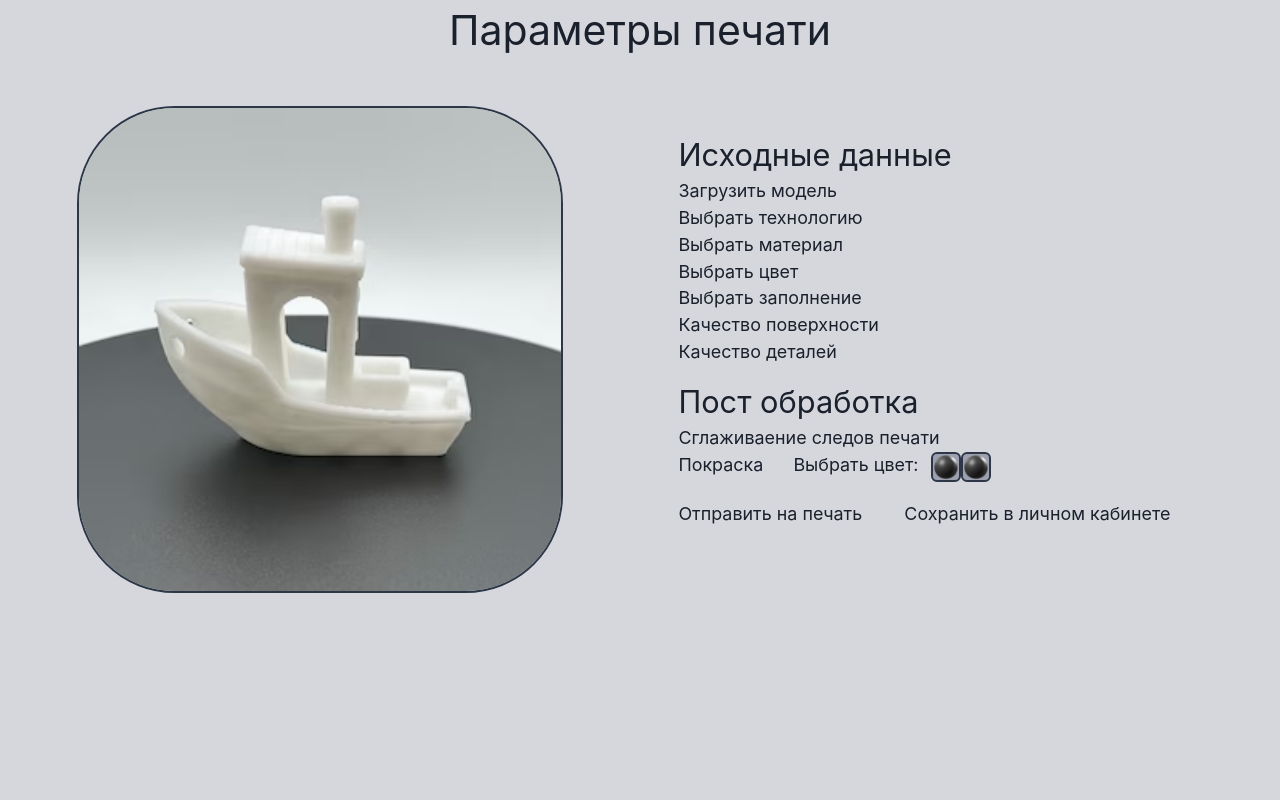
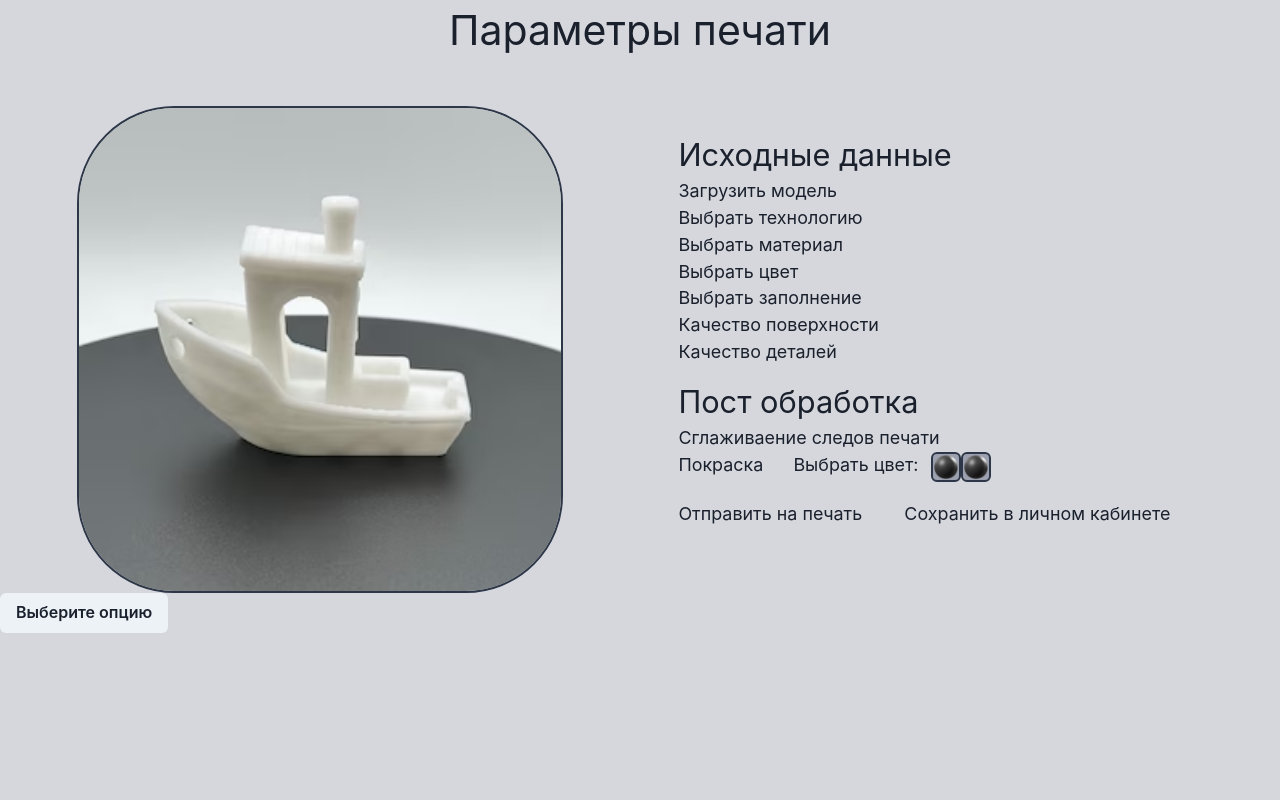
Before and after one commit to Tand-Anthros/printer-model-calculator, a Next.js app: page / in a window 1280 px wide. Shown: the top 800 px of the page. Built offline with nearby package versions, Linux system fonts and the light colour scheme.

Commit message:
DropComp comp, comp for drop comp? comp comp... (particly) closes #21

```diff
--- /dev/null
+++ b/src/comps/TestBox.tsx
@@ -0,0 +1,36 @@
+// DropComp.tsx
+import React, { useState } from 'react';
+import { Select, Box, Button, List, ListItem } from '@chakra-ui/react';
+
+import { _common_props } from '@/styls/_interfaces';
+
+
+const DropComp: React.FC<_common_props> = ({ value, style }) => {
+  const [isOpen, setIsOpen] = useState(false);
+
+  const toggleDropdown = () => setIsOpen(!isOpen);
+
+  return (
+    <Box style={style}>
+      <Button onClick={toggleDropdown}>
+        Выберите опцию
+      </Button>
+      {isOpen && (
+        <List spacing={3}>
+          { value }
+        </List>
+      )}
+    </Box>
+  );
+};
+
+export default DropComp;
+
+
+// {value.map((item, index) => (
+// 	<ListItem key={index} style={{ cursor: 'pointer' }} onClick={() => console.log(item.comp)}>
+// 		{item.comp}
+// 	</ListItem>
+// ))}
+
+//<option value='option1'>Опция 1</option>
--- a/src/pages/index.tsx
+++ b/src/pages/index.tsx
@@ -1,6 +1,6 @@
 import React from "react";
 import { ChakraProvider } from "@chakra-ui/react";
-import { FlexGrid, FlexColumn, FlexRow, Space, TextBox, ImageBox } from "@/styls/_imports";
+import { FlexGrid, FlexColumn, FlexRow, Space, TextBox, ImageBox, DropComp } from "@/styls/_imports";
 import { _context, _subtitle, _title } from "@/styls/_default";
 import { _comp_props } from "@/styls/_interfaces";
 
@@ -50,6 +50,18 @@ const comps: _comp_props[] = [
     ]}/>, flex: '0 1 47%'}
 
   ]}/>},
+  { comp: <DropComp value = {
+    <FlexColumn columnIndex = {0} value = {[
+      { comp: <TextBox value = "Загрузить модель" /> },
+      { comp: <TextBox value = "Выбрать технологию" /> },
+      { comp: <TextBox value = "Выбрать материал" /> },
+      { comp: <TextBox value = "Выбрать цвет" /> },
+      { comp: <TextBox value = "Выбрать заполнение" /> },
+      { comp: <TextBox value = "Качество поверхности" /> },
+      { comp: <TextBox value = "Качество деталей" /> },
+    ]}/>
+  }/> },
+
   { comp: <Space value = "99vw"/> },
 ];
 
--- a/src/styls/_imports.tsx
+++ b/src/styls/_imports.tsx
@@ -2,3 +2,4 @@ export { FlexGrid, FlexColumn, FlexRow } from "@/comps/FlexGrid";
 export { default as TextBox } from "@/comps/TextBox";
 export { default as ImageBox } from "@/comps/ImageBox";
 export { default as Space } from "@/comps/Space";
+export { default as DropComp } from "@/comps/TestBox"
```
